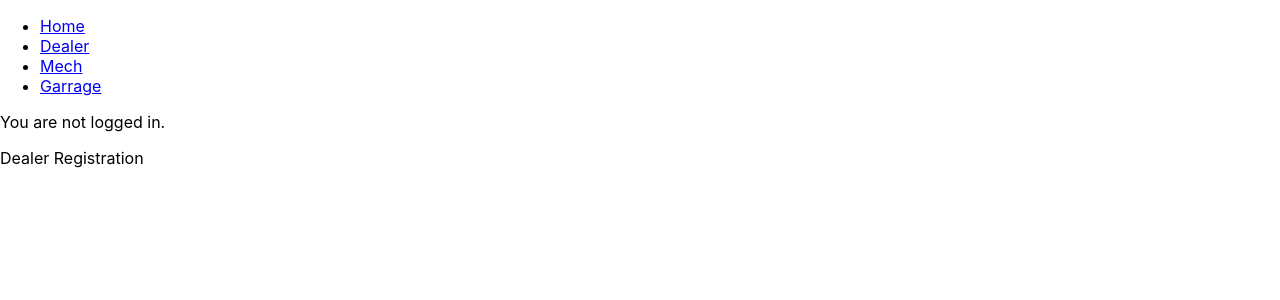
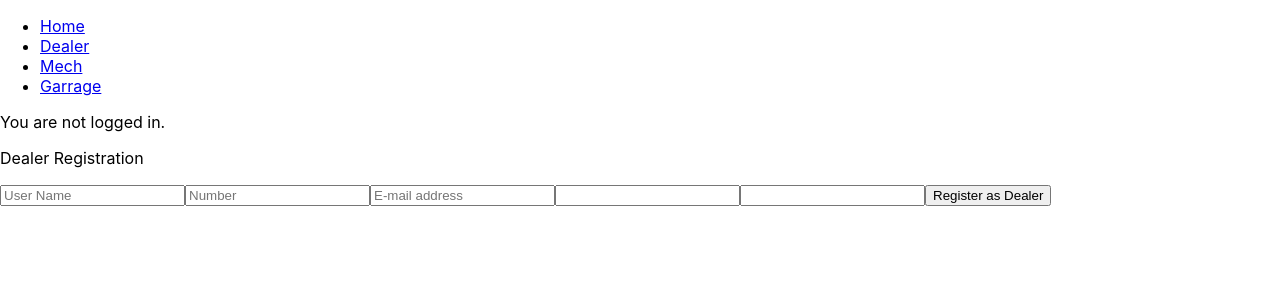
Before and after one commit to luqee/pataSpare-web, a React (Create React App) app: page /dealer/register in a window 1280 px wide. Shown: the top 300 px of the page. Built offline with nearby package versions, Linux system fonts and the light colour scheme.

Commit message:
Add login and register forms

```diff
--- a/src/components/dealer/DealerLogin.js
+++ b/src/components/dealer/DealerLogin.js
@@ -1,11 +1,12 @@
 import React, { Component } from 'react';
-
+import DealerLoginForm from '../../forms/DealerLoginForm';
 
 class DealerLogin extends Component {
     render(){
         return (
             <div className='dealer-login'>
                 <p>Dealer Login Page</p>
+                <DealerLoginForm />
             </div>
         );
     }
--- a/src/components/dealer/DealerRegister.js
+++ b/src/components/dealer/DealerRegister.js
@@ -1,11 +1,12 @@
 import React, { Component } from 'react';
-
+import DealerRegisterForm from '../../forms/DealerRegisterForm';
 
 class DealerRegister extends Component {
     render(){
         return (
             <div className='dealer-home'>
                 <p>Dealer Registration</p>
+                <DealerRegisterForm />
             </div>
         );
     }
--- a/src/components/garrage/GarageOwnerLogin.js
+++ b/src/components/garrage/GarageOwnerLogin.js
@@ -1,11 +1,12 @@
 import React, { Component } from 'react';
-
+import GarrageOwnerLoginForm from '../../forms/GarrageOwnerLoginForm'
 
 class GarrageOwnerLogin extends Component {
     render(){
         return (
             <div className='garrage-login'>
                 <p>Garrage Owner Login Page</p>
+                <GarrageOwnerLoginForm />
             </div>
         );
     }
--- a/src/components/garrage/GarageOwnerRegister.js
+++ b/src/components/garrage/GarageOwnerRegister.js
@@ -1,11 +1,12 @@
 import React, { Component } from 'react';
-
+import GarrageOwnerRegisterForm from '../../forms/GarrageOwnerRegisterForm'
 
 class GarrageOwnerRegister extends Component {
     render(){
         return (
             <div className='garrage-register'>
                 <p>Garrage Owner Register Page</p>
+                <GarrageOwnerRegisterForm />
             </div>
         );
     }
--- a/src/components/mechanic/MechanicLogin.js
+++ b/src/components/mechanic/MechanicLogin.js
@@ -1,11 +1,12 @@
 import React, { Component } from 'react';
-
+import MechanicLoginForm from '../../forms/MechanicLoginForm'
 
 class MechanicLogin extends Component {
     render(){
         return (
             <div className='mechanic-login'>
                 <p>Mechanic Login Page</p>
+                <MechanicLoginForm />
             </div>
         );
     }
--- a/src/components/mechanic/MechanicRegister.js
+++ b/src/components/mechanic/MechanicRegister.js
@@ -1,11 +1,12 @@
 import React, { Component } from 'react';
-
+import MechanicRegisterForm from '../../forms/MechanicRegisterForm'
 
 class MechanicRegister extends Component {
     render(){
         return (
             <div className='mechanic-register'>
                 <p>Mechanic register Page</p>
+                <MechanicRegisterForm />
             </div>
         );
     }
--- /dev/null
+++ b/src/forms/DealerLoginForm.js
@@ -0,0 +1,17 @@
+import React, { Component } from 'react';
+
+class DealerLoginForm extends Component {
+  render() {
+    return (
+        <div className='form-wraper'>
+        <form>
+          <input type='text' name='email' placeholder='E-mail address' />
+          <input type='password' name='password' />
+          <input type='button' name='login_button' value='Login' />
+        </form>
+        </div>
+    );
+  }
+}
+
+export default DealerLoginForm;
--- /dev/null
+++ b/src/forms/DealerRegisterForm.js
@@ -0,0 +1,20 @@
+import React, { Component } from 'react';
+
+class DealerRegisterForm extends Component {
+  render() {
+    return (
+        <div className='form-wraper'>
+        <form>
+          <input type='text' name='username' placeholder='User Name' />
+          <input type='text' name='number' placeholder='Number' />
+          <input type='text' name='email_address' placeholder='E-mail address' />
+          <input type='password' name='password' />
+          <input type='password' name='conf_password'  />
+          <input type='button' name='sign_up_button' value='Register as Dealer' />
+        </form>
+        </div>
+    );
+  }
+}
+
+export default DealerRegisterForm;
--- /dev/null
+++ b/src/forms/GarrageOwnerLoginForm.js
@@ -0,0 +1,17 @@
+import React, { Component } from 'react';
+
+class GarrageOwnerLoginForm extends Component {
+  render() {
+    return (
+        <div className='form-wraper'>
+        <form>
+          <input type='text' name='email' placeholder='E-mail address' />
+          <input type='password' name='password' />
+          <input type='button' name='login_button' value='Login' />
+        </form>
+        </div>
+    );
+  }
+}
+
+export default GarrageOwnerLoginForm;
--- /dev/null
+++ b/src/forms/GarrageOwnerRegisterForm.js
@@ -0,0 +1,20 @@
+import React, { Component } from 'react';
+
+class GarrageOwnerRegisterForm extends Component {
+  render() {
+    return (
+        <div className='form-wraper'>
+        <form>
+          <input type='text' name='username' placeholder='User Name' />
+          <input type='text' name='number' placeholder='Number' />
+          <input type='text' name='email_address' placeholder='E-mail address' />
+          <input type='password' name='password' />
+          <input type='password' name='conf_password'  />
+          <input type='button' name='sign_up_button' value='Register' />
+        </form>
+        </div>
+    );
+  }
+}
+
+export default GarrageOwnerRegisterForm;
--- /dev/null
+++ b/src/forms/MechanicLoginForm.js
@@ -0,0 +1,17 @@
+import React, { Component } from 'react';
+
+class MechanicLoginForm extends Component {
+  render() {
+    return (
+        <div className='form-wraper'>
+        <form>
+          <input type='text' name='email' placeholder='E-mail address' />
+          <input type='password' name='password' />
+          <input type='button' name='login_button' value='Login' />
+        </form>
+        </div>
+    );
+  }
+}
+
+export default MechanicLoginForm;
--- /dev/null
+++ b/src/forms/MechanicRegisterForm.js
@@ -0,0 +1,20 @@
+import React, { Component } from 'react';
+
+class MechanicRegisterForm extends Component {
+  render() {
+    return (
+        <div className='form-wraper'>
+        <form>
+          <input type='text' name='username' placeholder='User Name' />
+          <input type='text' name='number' placeholder='Number' />
+          <input type='text' name='email_address' placeholder='E-mail address' />
+          <input type='password' name='password' />
+          <input type='password' name='conf_password'  />
+          <input type='button' name='sign_up_button' value='Register' />
+        </form>
+        </div>
+    );
+  }
+}
+
+export default MechanicRegisterForm;
```
